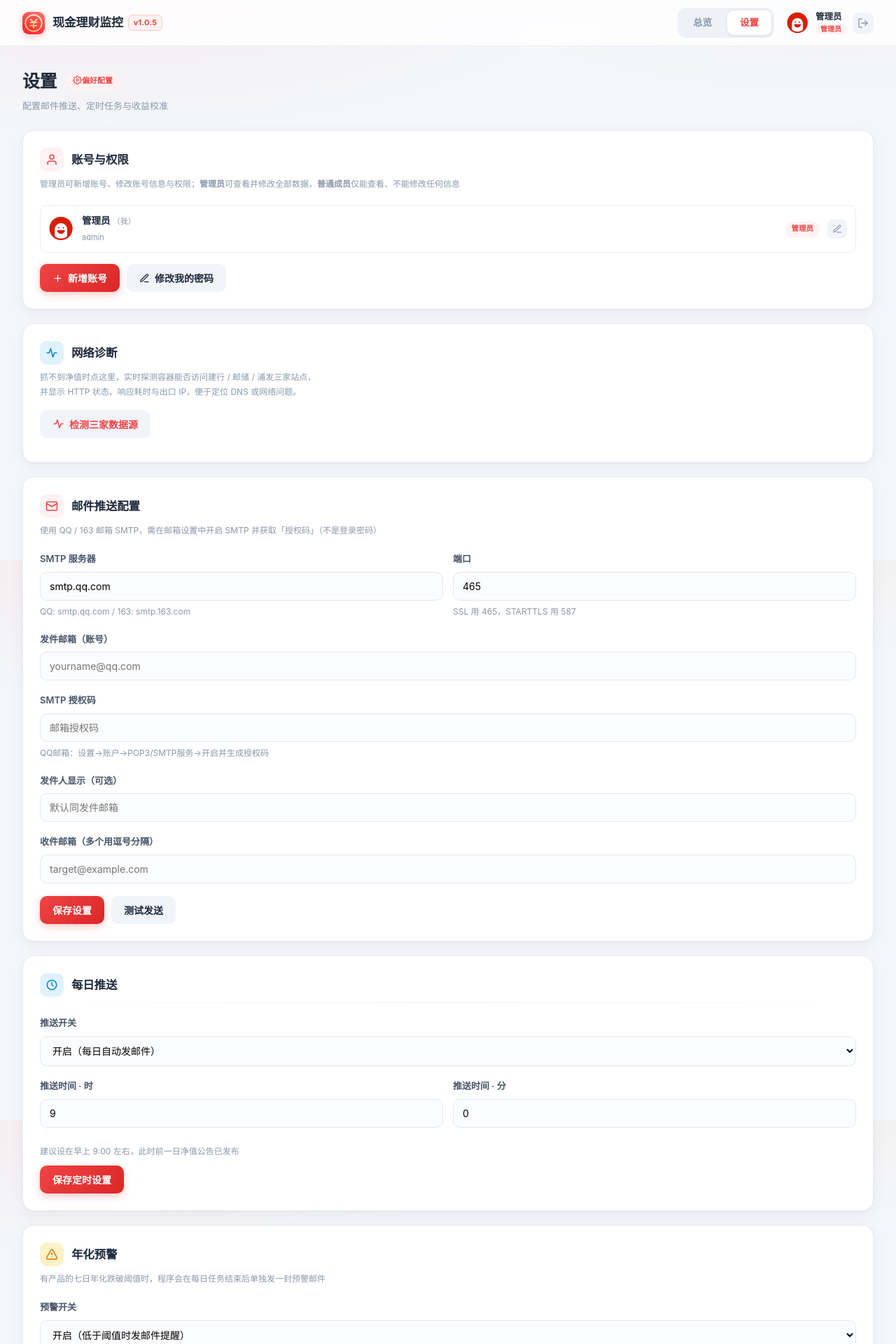
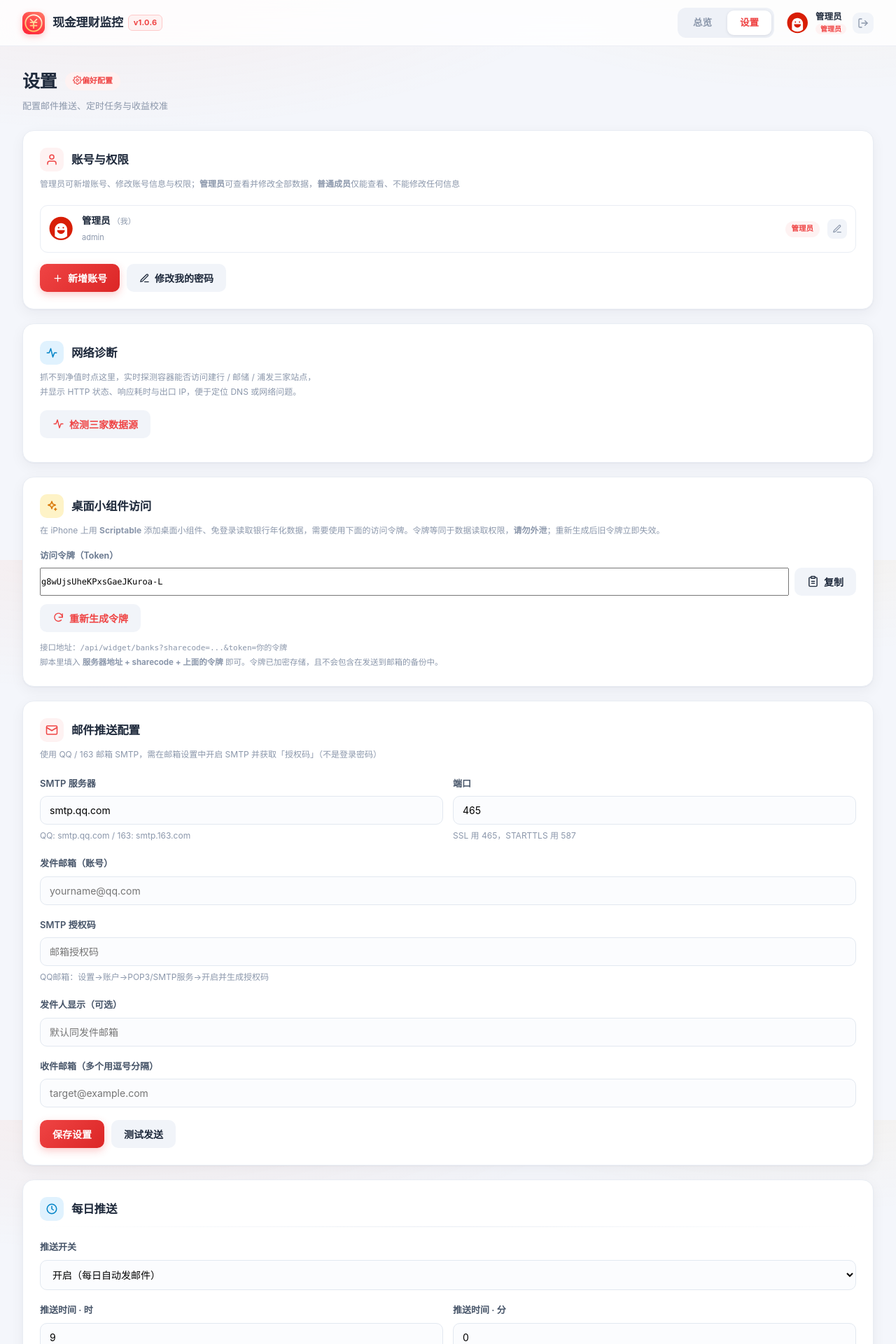
Before and after one commit to mrfrog1999/LGB, a Flask app: page /settings in a window 1280 px wide. Shown: the top 1920 px of the page at 70% size. Run offline with Flask 3, Linux system fonts and the light colour scheme; the visitor is signed in with stand-in values (Sample User, id 1); data comes from the database, SQL or seed files in the repository; data that the repository does not hold is empty.

Commit message:
v1.0.6: 新增桌面小组件免登录接口与银行 logo（token 鉴权）

```diff
--- a/app.py
+++ b/app.py
@@ -1,5 +1,6 @@
 """龙钱包收益监控 - Flask Web 服务 + 后台定时任务。"""
 import logging
+import hmac
 from datetime import datetime
 
 from functools import wraps
@@ -21,7 +22,8 @@ app.secret_key = config.SECRET_KEY
 
 # ---------------- 登录认证与权限 ----------------
 # 未登录可访问的路径（登录页、登录接口、图标等）
-PUBLIC_PATHS = {"/login", "/api/auth/login", "/favicon.ico"}
+# /api/widget/banks 免登录，但接口内部用 widget_token 独立鉴权
+PUBLIC_PATHS = {"/login", "/api/auth/login", "/favicon.ico", "/api/widget/banks"}
 
 
 def current_user():
@@ -710,6 +712,83 @@ def api_report_preview():
     return mailer.build_report_page(data)
 
 
+# ---------------- 桌面小组件免登录接口（token 鉴权） ----------------
+@app.route("/api/widget/banks")
+def api_widget_banks():
+    """供 iOS Scriptable 桌面组件读取：三家银行年化 + 汇总。
+
+    免网页登录，但必须携带正确的 widget_token（URL 参数 token 或请求头 X-Widget-Token）。
+    token 在数据库中加密存储，get_settings 读取时已透明解密为明文。
+    """
+    supplied = (request.args.get("token") or request.headers.get("X-Widget-Token") or "").strip()
+    expected = db.get_settings().get("widget_token", "")
+    if not expected or not supplied or not hmac.compare_digest(supplied, expected):
+        return jsonify({"ok": False, "error": "invalid token"}), 401
+
+    import base64, os
+    data = service.dashboard_data()
+    pf = data["portfolio"]
+    bs = pf.get("bank_summary", {})
+    names = {"ccb": "建设银行", "psbc": "邮储银行", "spdb": "浦发银行"}
+
+    # 当日收益：每笔按 市值/10000 × 每万份收益 汇总到银行（与七日年化同口径的最新净值）
+    daily_by_bank = {}
+    for h in data.get("holdings", []):
+        v = h.get("current_value", 0) or 0
+        p10k = h.get("latest_per10k")
+        if p10k is not None and v:
+            daily_by_bank[h.get("bank")] = daily_by_bank.get(h.get("bank"), 0) + v / 10000.0 * float(p10k)
+
+    logo_dir = os.path.join(app.root_path, "static")
+
+    def logo_b64(code):
+        p = os.path.join(logo_dir, f"bank_{code}.png")
+        try:
+            with open(p, "rb") as f:
+                return base64.b64encode(f.read()).decode("ascii")
+        except OSError:
+            return ""
+
+    banks = []
+    for code in ("ccb", "psbc", "spdb"):
+        b = bs.get(code)
+        banks.append({
+            "code": code,
+            "name": names[code],
+            "annual": (round(b["avg_annual"], 2) if b.get("avg_annual") is not None
+                       else (round(b["annual"], 2) if b.get("annual") is not None else None)),
+            "nav_date": b.get("avg_date"),
+            "daily_profit": round(daily_by_bank.get(code, 0), 2),
+            "value": b.get("value", 0),
+            "profit": b.get("profit", 0),
+            "count": b.get("count", 0),
+            "logo": logo_b64(code),
+        })
+    resp = jsonify({
+        "ok": True,
+        "updated_at": db.get_last_fetch_time(),
+        "banks": banks,
+        "total": {
+            "value": pf.get("total_value", 0),
+            "profit": pf.get("total_profit", 0),
+            "principal": pf.get("total_principal", 0),
+            "daily_profit": round(sum(daily_by_bank.values()), 2),
+        },
+    })
+    resp.headers["Cache-Control"] = "no-store"
+    return resp
+
+
+@app.route("/api/widget/token/regenerate", methods=["POST"])
+def api_widget_token_regenerate():
+    """管理员重新生成桌面组件访问令牌（设置页调用）。旧 token 立即失效。"""
+    u = current_user()
+    if u is None or u["role"] != "admin":
+        return jsonify({"ok": False, "error": "只有管理员可以操作"}), 403
+    token = db.regenerate_widget_token()
+    return jsonify({"ok": True, "token": token})
+
+
 @app.route("/api/data/export")
 def api_data_export():
     """导出全部业务数据（含设置）为 JSON，前端据此生成备份文件下载。"""
--- a/config.py
+++ b/config.py
@@ -2,7 +2,7 @@
 import os
 
 # 应用版本号：唯一来源，由 bump_version.py 在每次推送 GitHub 前自动递增
-APP_VERSION = "v1.0.5"
+APP_VERSION = "v1.0.6"
 
 BASE_DIR = os.path.dirname(os.path.abspath(__file__))
 DATA_DIR = os.environ.get("DATA_DIR", os.path.join(BASE_DIR, "data"))
--- a/db.py
+++ b/db.py
@@ -1,6 +1,7 @@
 """数据层：SQLite 存储产品、持仓、每日净值、收益快照、配置、用户。"""
 import sqlite3
 import threading
+import secrets
 from contextlib import contextmanager
 from werkzeug.security import generate_password_hash, check_password_hash
 from config import DB_PATH
@@ -9,7 +10,7 @@ import secure
 _write_lock = threading.RLock()
 
 # 需要加密存储的敏感设置项（值以密文入库，读取时透明解密）
-_ENCRYPTED_SETTINGS = {"smtp_pass"}
+_ENCRYPTED_SETTINGS = {"smtp_pass", "widget_token"}
 
 
 def _encode_setting(key, value):
@@ -168,6 +169,8 @@ def init_db():
 
         # 默认配置
         defaults = {
+            # 桌面小组件免登录接口的访问令牌（随机生成，用户可在设置页重新生成）
+            "widget_token": secrets.token_urlsafe(18),
             "smtp_host": "smtp.qq.com",
             "smtp_port": "465",
             "smtp_user": "",
@@ -230,6 +233,13 @@ def set_settings(d: dict):
     with transaction() as c:
         for k, v in d.items():
             c.execute("INSERT OR REPLACE INTO settings(key,value) VALUES(?,?)", (str(k), _encode_setting(k, v)))
+
+
+def regenerate_widget_token():
+    """重新生成桌面小组件访问令牌，返回新的明文 token。"""
+    token = secrets.token_urlsafe(18)
+    set_setting("widget_token", token)
+    return token
 
 
 # ---------- products ----------
@@ -463,7 +473,7 @@ BACKUP_VERSION = 2
 # 敏感设置项：发邮箱的备份必须剔除，避免邮箱授权码/收件人等隐私外泄
 SENSITIVE_SETTING_KEYS = {
     "smtp_host", "smtp_port", "smtp_user", "smtp_pass",
-    "mail_from", "mail_to", "sharecode", "secret_key",
+    "mail_from", "mail_to", "sharecode", "secret_key", "widget_token",
 }
 # 导入恢复时永不覆盖的表（脱敏备份不含这些；即使含也不动现有账号）
 PROTECTED_TABLES = {"users"}
--- a/templates/settings.html
+++ b/templates/settings.html
@@ -116,6 +116,29 @@
       </button>
       <div id="diagLast" class="muted" style="font-size:11px;margin-top:10px;"></div>
     </div>
+  {% if is_admin %}
+  <div class="card">
+    <div class="sec-head"><span class="sec-ico amber"><svg class="ic" style="width:18px;height:18px"><use href="#i-sparkles"/></svg></span><h2>桌面小组件访问</h2></div>
+    <div class="sec-desc" style="margin-bottom:14px;">
+      在 iPhone 上用 <b>Scriptable</b> 添加桌面小组件、免登录读取银行年化数据，需要使用下面的访问令牌。令牌等同于数据读取权限，<b>请勿外泄</b>；重新生成后旧令牌立即失效。
+    </div>
+    <label style="font-size:12.5px;font-weight:600;color:#64748b;">访问令牌（Token）</label>
+    <div style="display:flex;gap:8px;margin:6px 0 12px;">
+      <input type="text" id="widgetToken" value="{{ settings.widget_token }}" readonly
+             style="flex:1;min-width:0;font-family:ui-monospace,Menlo,Consolas,monospace;font-size:12px;">
+      <button class="btn btn-ghost" onclick="copyWidgetToken()" title="复制令牌"><svg class="ic"><use href="#i-clipboard"/></svg>复制</button>
+    </div>
+    <div style="display:flex;gap:10px;flex-wrap:wrap;">
+      <button class="btn btn-ghost" onclick="regenWidgetToken()" style="border-color:var(--brand);color:var(--brand);">
+        <svg class="ic"><use href="#i-refresh"/></svg>重新生成令牌
+      </button>
+    </div>
+    <div class="muted" style="font-size:11.5px;margin-top:12px;line-height:1.8;">
+      接口地址：<code style="font-size:11px;">/api/widget/banks?sharecode=...&amp;token=你的令牌</code><br>
+      脚本里填入 <b>服务器地址 + sharecode + 上面的令牌</b> 即可。令牌已加密存储，且不会包含在发送到邮箱的备份中。
+    </div>
+  </div>
+  {% endif %}
   <div class="card">
     <div class="sec-head"><span class="sec-ico indigo"><svg class="ic" style="width:18px;height:18px"><use href="#i-mail"/></svg></span><h2>邮件推送配置</h2></div>
     <div class="sec-desc">使用 QQ / 163 邮箱 SMTP，需在邮箱设置中开启 SMTP 并获取「授权码」（不是登录密码）</div>
@@ -743,5 +766,26 @@ async function testMail(){
   const res=await api('/api/mail/test',{method:'POST',body:JSON.stringify({to})});
   toast(res.ok?'测试邮件已发送':(res.error||'发送失败'),res.ok);
 }
+
+async function copyWidgetToken(){
+  const el=document.getElementById('widgetToken');
+  const val=el.value.trim();
+  if(!val){toast('令牌为空',false);return;}
+  try{
+    await navigator.clipboard.writeText(val);
+    toast('令牌已复制');
+  }catch(e){
+    el.select();document.execCommand('copy');toast('令牌已复制');
+  }
+}
+
+async function regenWidgetToken(){
+  confirmModal('重新生成后，当前桌面小组件里的旧令牌会立即失效，需要在 Scriptable 脚本里更新为新令牌。确定继续？',async()=>{
+    const res=await api('/api/widget/token/regenerate',{method:'POST'});
+    if(!res.ok){toast(res.error||'生成失败',false);return;}
+    document.getElementById('widgetToken').value=res.token;
+    toast('新令牌已生成，请更新 Scriptable 脚本');
+  },{title:'重新生成访问令牌',okText:'重新生成'});
+}
 </script>
 {% endblock %}
```
Also changed, not shown: static/bank_ccb.png (added), static/bank_psbc.png (added), static/bank_spdb.png (added).
